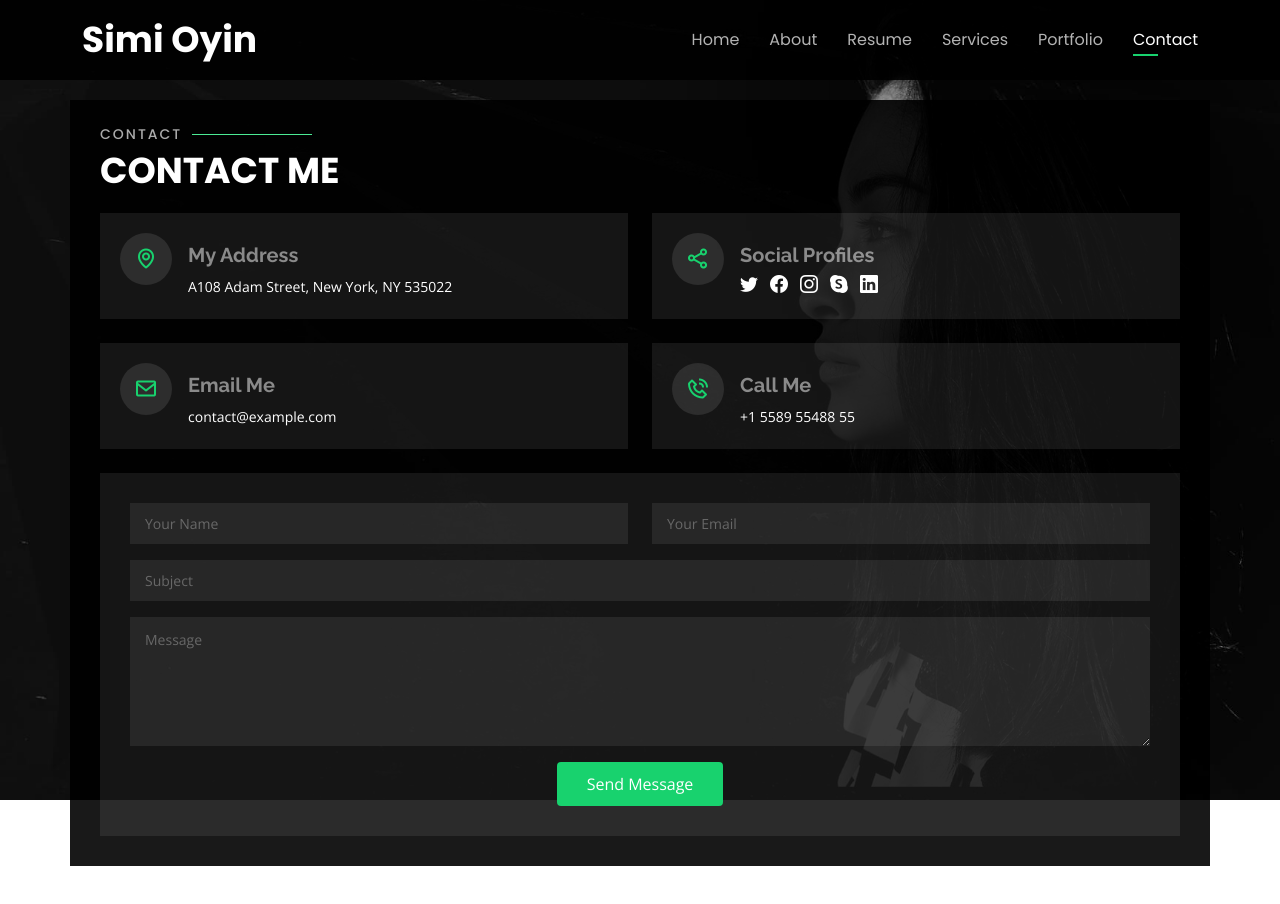
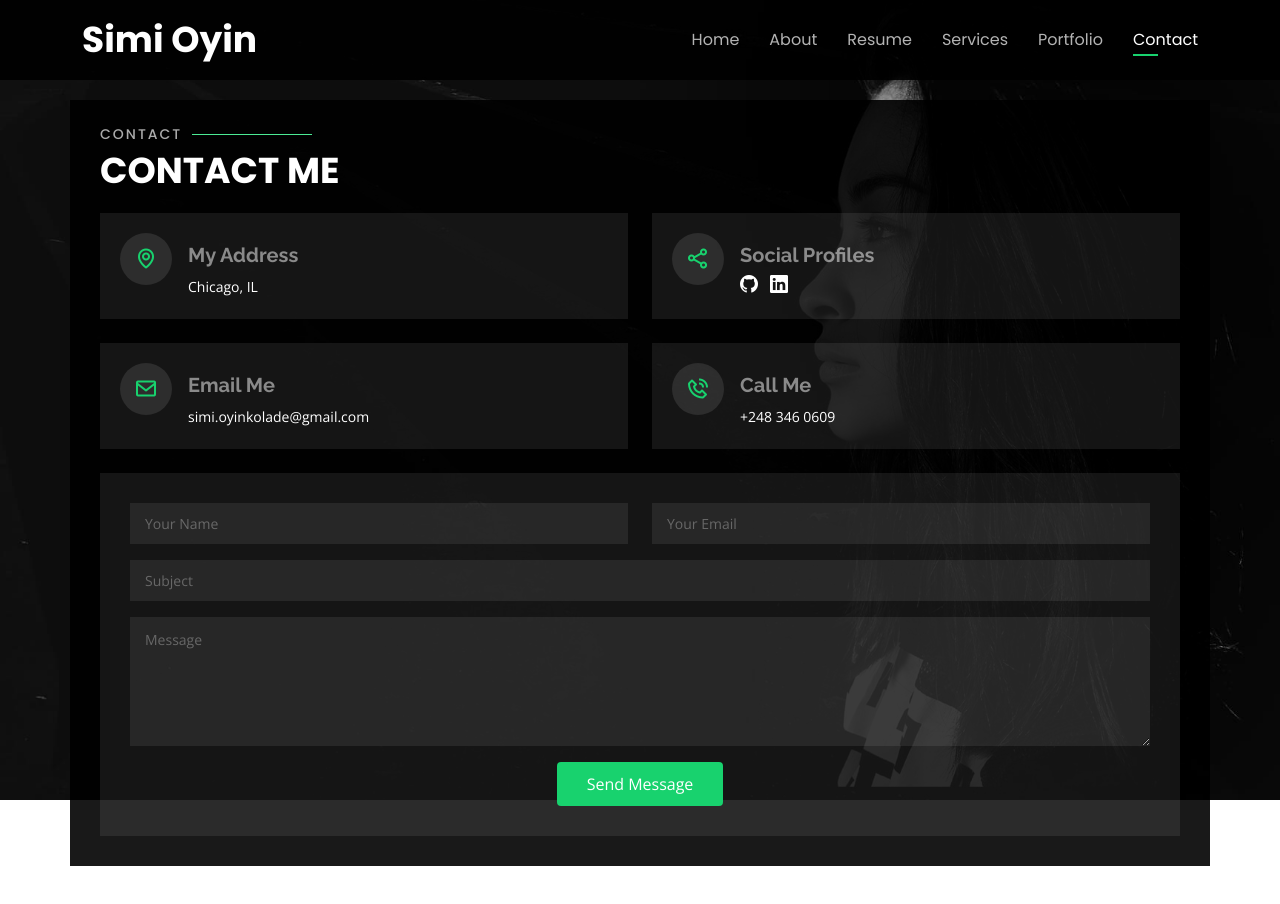
Before and after one commit to simioyin222/Professional-Portfolio, a plain HTML site: page index.html in a window 1280 px wide. Both pictures are taken after a click on the link "Contact". Drawn offline with nearby package versions, Linux system fonts and the light colour scheme.

Commit message:
all information feplaced with mine now need to replace images with my own

```diff
--- a/index.html
+++ b/index.html
@@ -62,7 +62,7 @@
       <div class="social-links">
         <a href="https://github.com/simioyin222" class="github">
           <i class="bi bi-github"></i>
-        </a>        <a href="#" class="linkedin"><i class="bi bi-linkedin"></i></a>
+        </a>        <a href="https://www.linkedin.com/in/simioyin/" class="linkedin"><i class="bi bi-linkedin"></i></a>
       </div>
 
     </div>
@@ -100,9 +100,9 @@
             <div class="col-lg-6">
               <ul>
                 <li><i class="bi bi-chevron-right"></i> <strong>Age:</strong> <span>24</span></li>
-                <li><i class="bi bi-chevron-right"></i> <strong>Degree:</strong> <span>Bachelor of Science in Psychology & Minor in Business Administration and Management</span></li>
+                <li><i class="bi bi-chevron-right"></i> <strong>Degree:</strong> <span>Bachelor of Science in Psychology & Minor in BA</span></li>
                 <li><i class="bi bi-chevron-right"></i> <strong>PhEmailone:</strong> <span>simi.oyinkolade@gmail.com</span></li>
-                <li><i class="bi bi-chevron-right"></i> <strong>Contract, Internship, and Full Time Work: :</strong> <span>Available</span></li>
+                <li><i class="bi bi-chevron-right"></i> <strong>Contract, Internship, Full Time Work: </strong> <span>Available</span></li>
               </ul>
             </div>
           </div>
@@ -123,7 +123,7 @@ I recently completed an immersive, full-time software engineering bootcamp at Ep
         <div class="col-lg-3 col-md-6">
           <div class="count-box">
             <i class="bi bi-emoji-smile"></i>
-            <span data-purecounter-start="0" data-purecounter-end="250+" data-purecounter-duration="1" class="purecounter"></span>
+            <span data-purecounter-start="0" data-purecounter-end="250" data-purecounter-duration="1" class="purecounter"></span>
             <p># of Repos and Projects</p>
           </div>
         </div>
@@ -793,7 +793,7 @@ I recently completed an immersive, full-time software engineering bootcamp at Ep
           <div class="info-box">
             <i class="bx bx-map"></i>
             <h3>My Address</h3>
-            <p>A108 Adam Street, New York, NY 535022</p>
+            <p>Chicago, IL</p>
           </div>
         </div>
 
@@ -802,11 +802,9 @@ I recently completed an immersive, full-time software engineering bootcamp at Ep
             <i class="bx bx-share-alt"></i>
             <h3>Social Profiles</h3>
             <div class="social-links">
-              <a href="#" class="twitter"><i class="bi bi-twitter"></i></a>
-              <a href="#" class="facebook"><i class="bi bi-facebook"></i></a>
-              <a href="#" class="instagram"><i class="bi bi-instagram"></i></a>
-              <a href="#" class="google-plus"><i class="bi bi-skype"></i></a>
-              <a href="#" class="linkedin"><i class="bi bi-linkedin"></i></a>
+              <a href="https://github.com/simioyin222" class="github">
+                <i class="bi bi-github"></i>
+              </a>        <a href="https://www.linkedin.com/in/simioyin/" class="linkedin"><i class="bi bi-linkedin"></i></a>
             </div>
           </div>
         </div>
@@ -815,14 +813,14 @@ I recently completed an immersive, full-time software engineering bootcamp at Ep
           <div class="info-box">
             <i class="bx bx-envelope"></i>
             <h3>Email Me</h3>
-            <p>contact@example.com</p>
+            <p>simi.oyinkolade@gmail.com</p>
           </div>
         </div>
         <div class="col-md-6 mt-4 d-flex align-items-stretch">
           <div class="info-box">
             <i class="bx bx-phone-call"></i>
             <h3>Call Me</h3>
-            <p>+1 5589 55488 55</p>
+            <p>+248 346 0609</p>
           </div>
         </div>
       </div>
```
